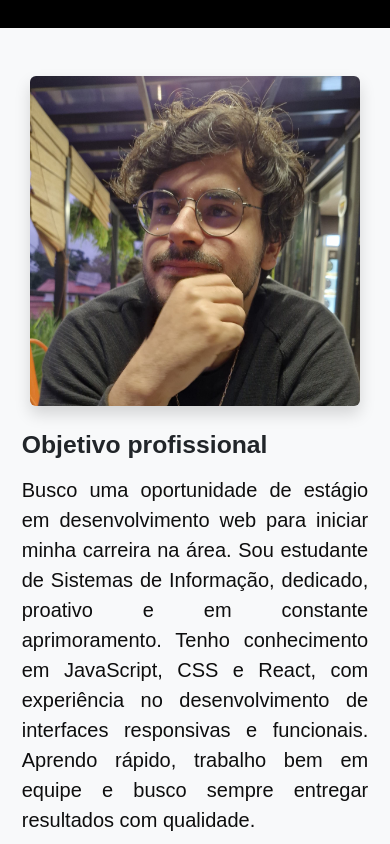
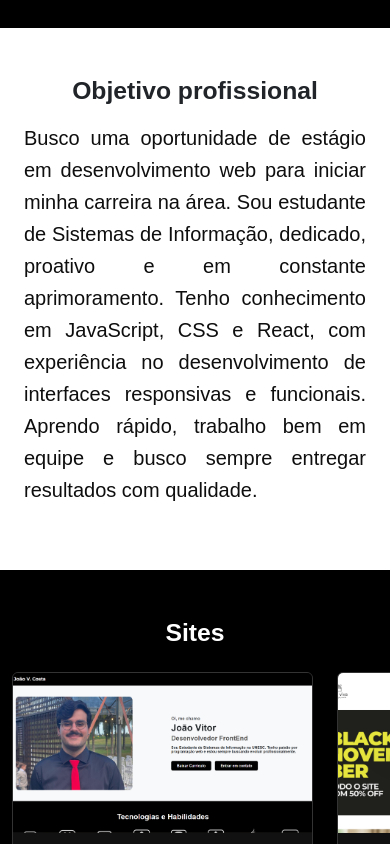
Before and after one commit to JoaoVitorCRamos/PortifolioReact, a React (Create React App) app: page / in a window 390 px wide. Shown: the part 1020-1864 px from the top of the page. Built offline with nearby package versions, Linux system fonts and the light colour scheme.

Commit message:
Portifólio final

```diff
--- a/src/App.js
+++ b/src/App.js
@@ -15,14 +15,14 @@ import { Certifications } from "./components/Certifications/Certifications";
 function App() {
   return (
     <div>
-      <NavigationBar /> {/* feito */}
+      <NavigationBar />
       <Presentation />
-      <Skills /> {/* feito */}
-      <AboutMe /> {/* feito */}
-      <Sites /> {/* feito */}
-      <Certifications /> {/* feito */}
-      <Jobs /> {/* feito */}
-      <FooterPage /> {/* feito */}
+      <Skills />
+      <AboutMe />
+      <Sites />
+      <Certifications />
+      <Jobs />
+      <FooterPage />
     </div>
   );
 }
--- a/src/components/AboutMe/AboutMe.css
+++ b/src/components/AboutMe/AboutMe.css
@@ -1,21 +1,21 @@
-.support-text {
-  line-height: 1.6;
-  color: #0e0e0e;
-  text-align: justify;
+#about {
+  text-align: center;
 }
 
 .first-text {
   color: #0e0e0e;
   text-align: justify;
-}
-
-.div-aboutme {
-  max-width: 90%;
-  margin: 0 auto;
+  line-height: 1.6;
 }
 
 @media (max-width: 768px) {
   .div-aboutme {
     max-width: 95%;
+    padding: 0.5rem 1.5rem;
+  }
+
+  #about {
+    padding-left: 1.5rem !important;
+    padding-right: 1.5rem !important;
   }
 }
--- a/src/components/AboutMe/AboutMe.js
+++ b/src/components/AboutMe/AboutMe.js
@@ -1,18 +1,10 @@
+
 import "./AboutMe.css";
 
 export const AboutMe = () => {
   return (
-    <section className="container py-5 bg-light" id="about">
-      <div className="row align-items-center">
-        <div className="col-md-5 text-center mb-4 mb-md-0">
-          <img
-            src={process.env.PUBLIC_URL + "/images/aboutme.jpg"}
-            alt="Foto profissional"
-            className="img-fluid rounded shadow"
-          />
-        </div>
-
-        <div className="col-md-7 div-aboutme">
+    <section className="container py-5 px-4" id="about">
+      <div className="row justify-content-center">
         <h2 className="mb-3 fw-bold">Objetivo profissional</h2>
         <p className="lead first-text">
           Busco uma oportunidade de estágio em desenvolvimento web para
@@ -24,7 +16,6 @@ export const AboutMe = () => {
           com qualidade.
         </p>
       </div>
-      </div>
     </section>
   );
 };
```
Lines whose indentation alone changed are shown as unchanged.
